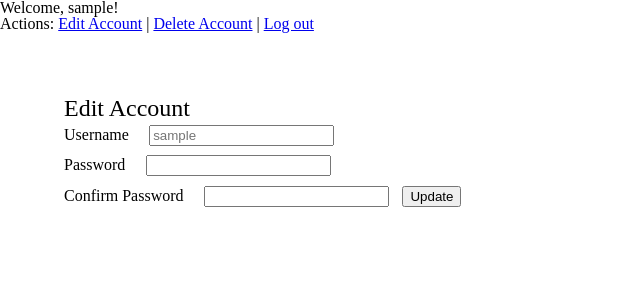
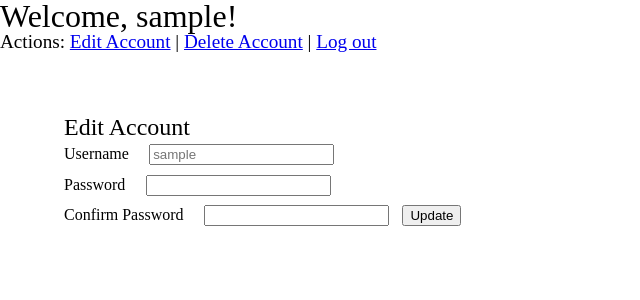
Before and after one commit to justanothergoonie/phpWeek4, a PHP site: page /index.php?_action=edit in a window 1280 px wide. Shown: the top 300 px of the page, without its empty margins (0-640 px from the left). Run offline with PHP 8.4, Linux system fonts and the light colour scheme; the visitor is signed in with stand-in values (Sample User, id 1).

Commit message:
bit more style

```diff
--- a/dist/css/main.css
+++ b/dist/css/main.css
@@ -139,6 +139,14 @@ body {
 	flex-direction: column;
 }
 
+body h1 {
+	font-size: 2rem;
+}
+
+body p {
+	font-size: 1.2rem;
+}
+
 body form {
 	padding: 5%;
 }
--- a/index.php
+++ b/index.php
@@ -32,7 +32,7 @@ $user = $_SESSION['user'];
 
     <?php if ($is_logged_in) : ?>
     <em style="color: red;"><?php echo $userManager->errorMessage(); ?></em>
-    <p>Welcome, <?php echo $user['username']; ?>!</p>
+    <h1>Welcome, <?php echo $user['username']; ?>!</h1>
     <p>
         Actions:
         <a href="?_action=edit">Edit Account</a> |
--- a/src/scss/_home.scss
+++ b/src/scss/_home.scss
@@ -1,6 +1,12 @@
 body {
 	display: flex;
 	flex-direction: column;
+	h1 {
+		font-size: 2rem;
+	}
+	p {
+		font-size: 1.2rem;
+	}
 	form {
 		padding: 5%;
 		h2 {
```
Also changed, not shown: 1 other file.
